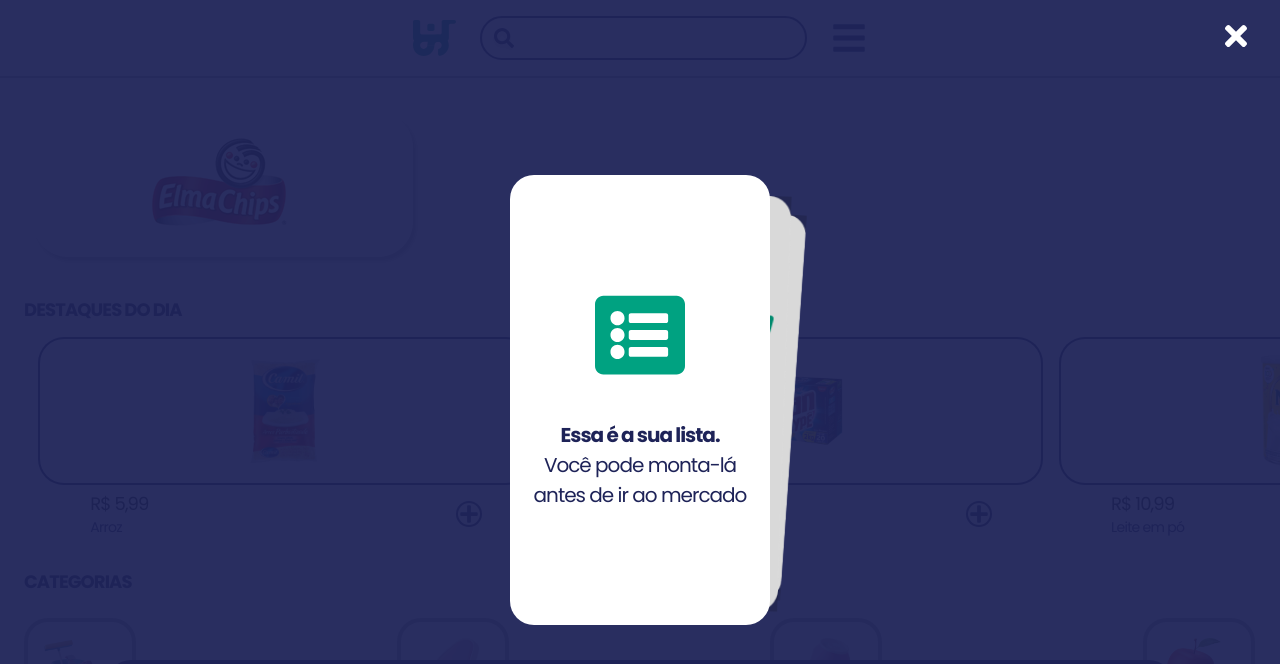
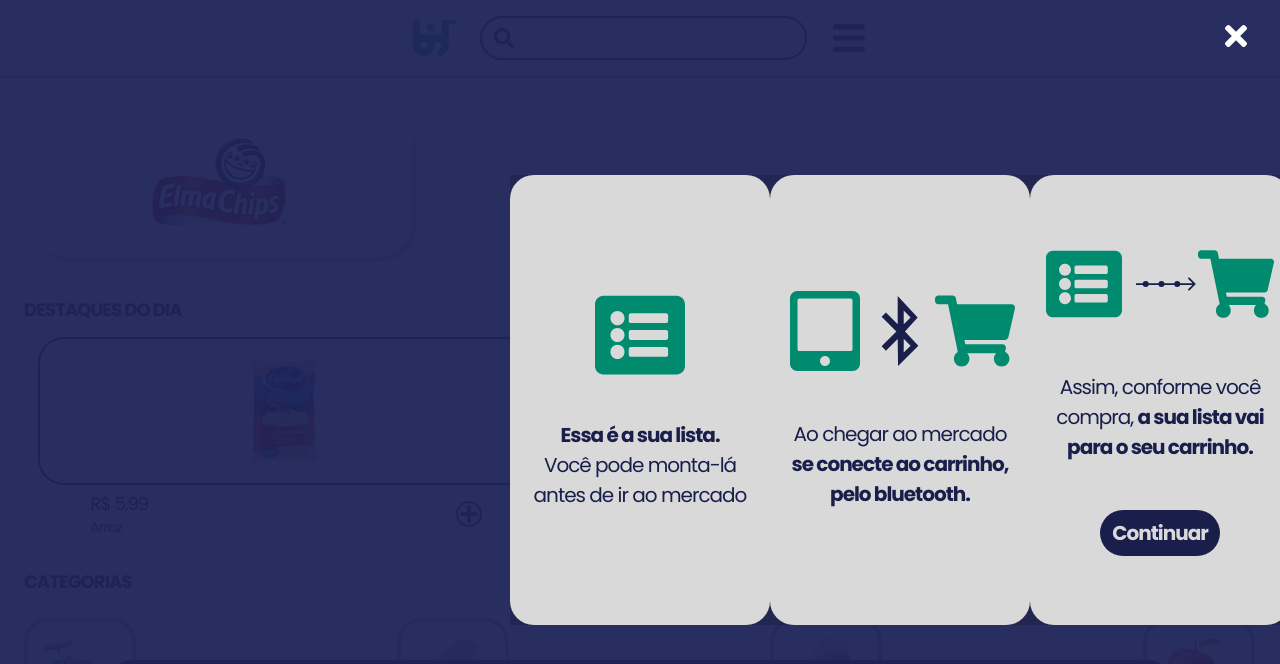
Before and after one commit to jvdionizio/scaneasy-pwa, a Next.js app: page /home in a window 1280 px wide. Shown: the top 664 px of the page. Built offline with nearby package versions, Linux system fonts and the light colour scheme.

Commit message:
Feat: tutorial overlay only first access

```diff
--- a/components/TutorialOverlay.jsx
+++ b/components/TutorialOverlay.jsx
@@ -1,16 +1,29 @@
 import clsx from "clsx";
-import { useState } from "react";
+import { useContext, useEffect, useState } from "react";
 import { Swiper, SwiperSlide } from 'swiper/react';
 import { A11y, EffectCards } from 'swiper';
 import "swiper/css";
 import "swiper/css/effect-cards";
-import { FaArrowRight, FaBluetooth, FaBluetoothB, FaListAlt, FaShoppingCart, FaTable, FaTablet, FaTabletAlt, FaTimes } from "react-icons/fa";
+import { FaBluetoothB, FaListAlt, FaShoppingCart, FaTabletAlt, FaTimes } from "react-icons/fa";
 import Heading from "./styles/Heading";
-import { ArrowRight } from "phosphor-react";
 import Image from "next/image";
+import { useRouter } from "next/router";
+import Button from "./styles/Button";
+import { StoreContext } from "@/context/context";
 
 export default function TutorialOverLay() {
-  const [show, setShow] = useState(true);
+
+  const [show, setShow] = useState(false);
+
+  const {accessManager, setAccessManager} = useContext(StoreContext);
+
+  useEffect(() => {
+    if(accessManager === 0){
+      setShow(true)
+      setAccessManager(1)
+    }
+  },[])
+
 
   return(
     <div
@@ -30,6 +43,8 @@
           'py-10',
           'px-6',
           'z-50',
+          'transition-all',
+          'duration-500',
           {
             'hidden': !show
           }
@@ -200,6 +215,15 @@
                   </span>
                 </Heading>
               </div>
+              <Button
+                width="fit"
+              >
+                <div
+                  onClick={() => setShow(false)}
+                >
+                  <span className="text-white font-bold">Continuar</span>
+                </div>
+              </Button>
             </div>
           </SwiperSlide>
         </Swiper>
--- a/context/context.js
+++ b/context/context.js
@@ -34,6 +34,8 @@
   const [deviceLogs, setDeviceLogs] = useState([])
   const [deviceName, setDeviceName] = useState('')
   const [receivedData, setReceivedData] = useState([])
+
+  const [accessManager, setAccessManager] = useState(0);
 
   useEffect(() => {
     cart && receivedData[receivedData.length - 1] === "6a23691a" && setShowProductOverlay({show: true, product: cart[0], productIndex: 0});
@@ -211,8 +213,10 @@
         cart,
         navBarNotification,
         showProductOverlay,
+        deviceName,
+        accessManager,
+        setAccessManager,
         removeFromList,
-        deviceName,
         connect,
         setShowProductOverlay,
         popUpRandomProduct,
--- a/pages/_app.js
+++ b/pages/_app.js
@@ -1,6 +1,8 @@
 import '@/styles/globals.css'
 import StoreProvider from "../context/context"
 import { Poppins } from "next/font/google"
+import { useRouter } from 'next/router';
+import { useRef } from 'react';
 
 const poppins = Poppins({
   weight: ["100", "200", "300", "400", "500", "600", "700", "800", "900"],
--- a/pages/cart.js
+++ b/pages/cart.js
@@ -1,6 +1,7 @@
 import CartCard from "@/components/CartCard";
 import Header from "@/components/Header";
 import NavBar from "@/components/NavBar";
+import ProductOverlay from "@/components/ProductOverlay";
 import Button from "@/components/styles/Button";
 import Heading from "@/components/styles/Heading";
 import Text from "@/components/styles/Text";
@@ -360,6 +361,7 @@
           </Heading>
         </div>
       </div>
+      <ProductOverlay />
       <div
         className='
           fixed
--- a/pages/list.js
+++ b/pages/list.js
@@ -1,5 +1,6 @@
 import Header from "@/components/Header";
 import NavBar from "@/components/NavBar";
+import ProductOverlay from "@/components/ProductOverlay";
 import Heading from "@/components/styles/Heading";
 import Text from "@/components/styles/Text";
 import { StoreContext } from "@/context/context";
@@ -305,6 +306,7 @@
           </div>
         </div>
       </div>
+      <ProductOverlay />
       <div
         className='
           fixed
```
